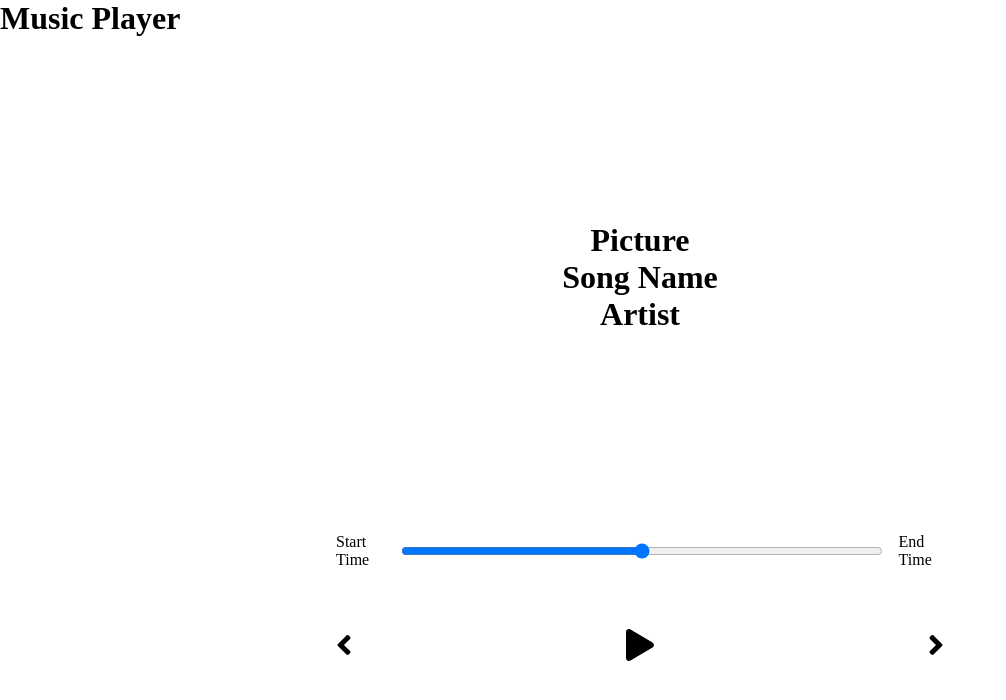
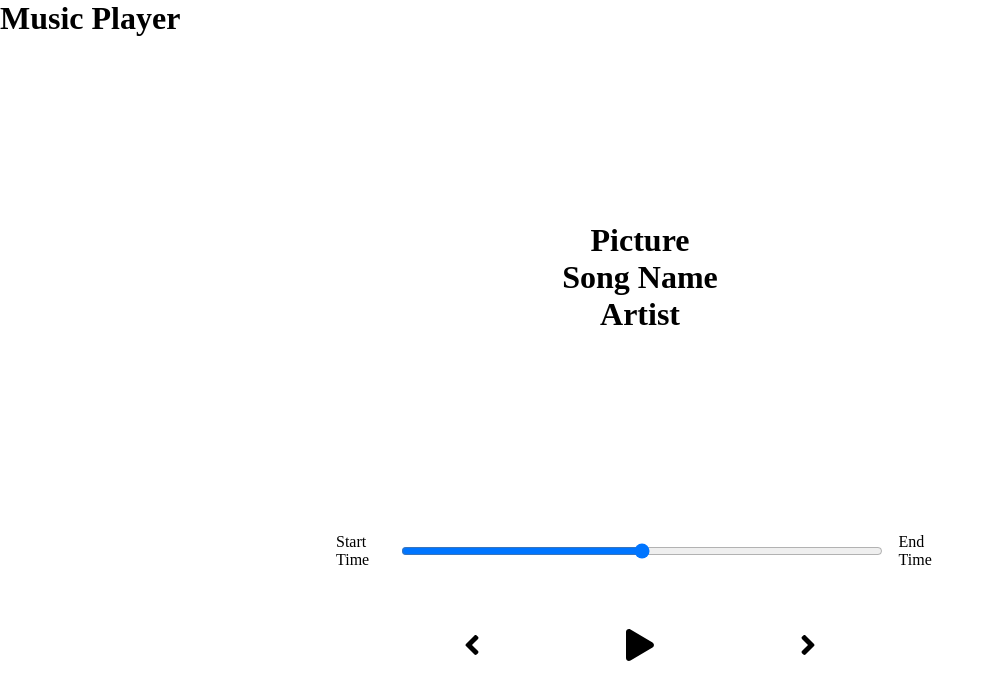
Before and after one commit to YFlynn726/my-music-player, a React (Create React App) app: page / in a window 1280 px wide. Shown: the top 700 px of the page, without its empty margins (0-1006 px from the left). Built offline with nearby package versions, Linux system fonts and the light colour scheme.

Commit message:
changed style

```diff
--- a/src/styles/_player.scss
+++ b/src/styles/_player.scss
@@ -23,7 +23,7 @@
   justify-content: space-between;
   align-items: center;
   padding: 1rem;
-  width: 50%;
+  width: 30%;
   svg {
     cursor: pointer;
   }
```
